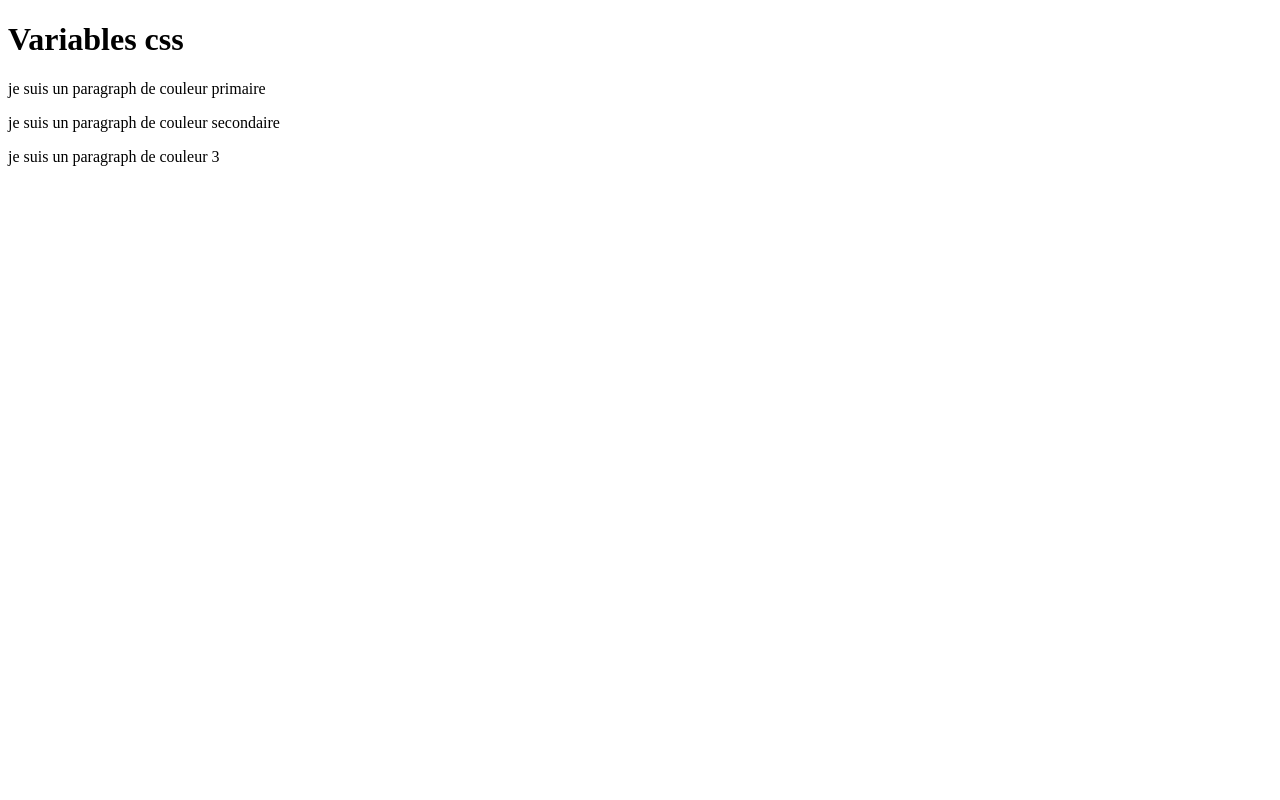
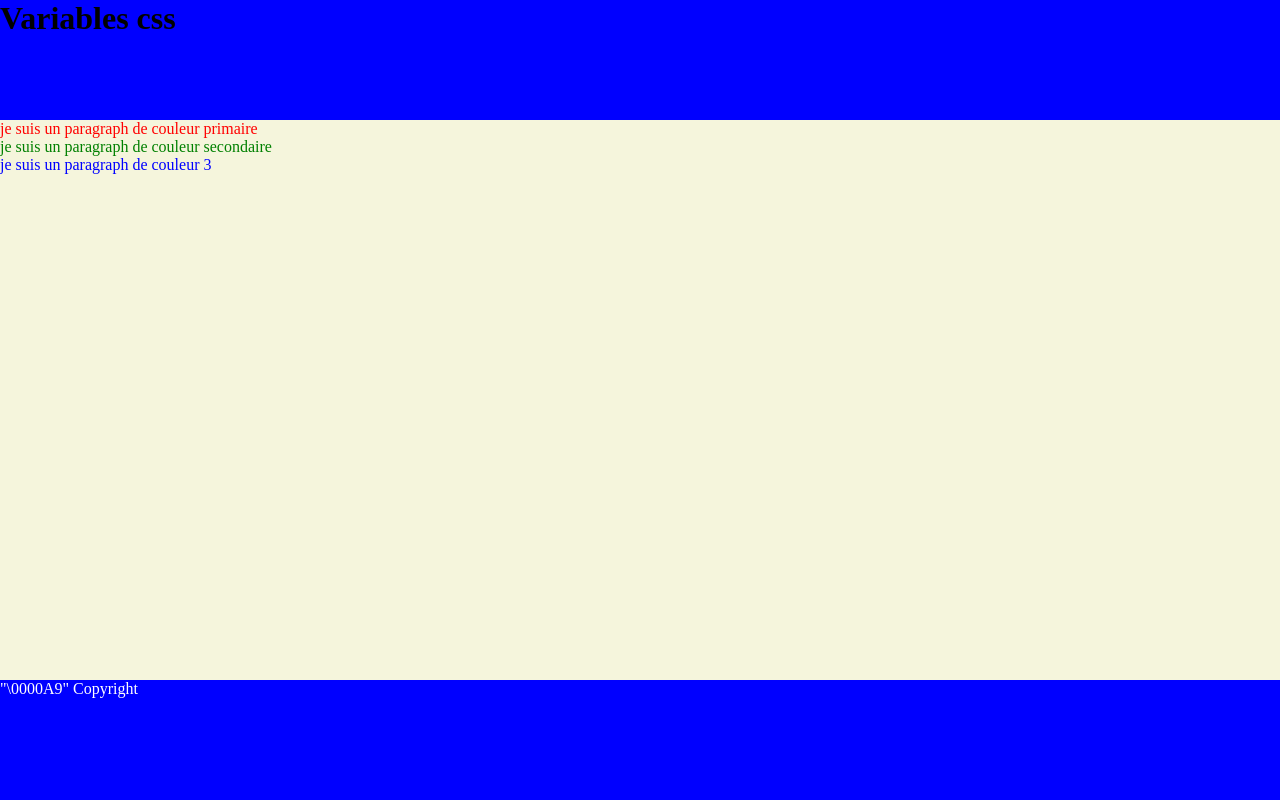
Before and after one commit to gmourozf/front, a plain HTML site: page cssavance/variables.html in a window 1280 px wide. Drawn offline with Linux system fonts and the light colour scheme.

Commit message:
css avancé utilisation de  varaibles

```diff
--- a/cssavance/css/variables.css
+++ b/cssavance/css/variables.css
@@ -0,0 +1,42 @@
+:root {
+    --couleur-primaire: red;
+    --couleur-secondaire: green;
+    --couleur-tertiaire: blue;
+}
+
+* {
+    padding: 0;
+    margin: 0;
+    box-sizing: border-box;
+}
+
+header {
+    width: 100vw;
+    height: 15vh;
+    background-color: var(--couleur-tertiaire);
+}
+
+main {
+    width: 100vw;
+    height: 70vh;
+    background-color: beige;
+}
+
+.primaire {
+    color: var(--couleur-primaire);
+}
+
+.secondaire {
+    color: var(--couleur-secondaire);
+}
+
+.tertiaire {
+    color: var(--couleur-tertiaire);
+}
+
+footer {
+    width: 100vw;
+    height: 15vh;
+    background-color: var(--couleur-tertiaire);
+    color: white;
+}
--- a/cssavance/variables.html
+++ b/cssavance/variables.html
@@ -6,6 +6,8 @@
     <meta http-equiv="X-UA-Compatible" content="IE=edge">
     <meta name="viewport" content="width=device-width, initial-scale=1.0">
     <title>Exemple root</title>
+    <link rel="stylesheet" href="./css/variables.css">
+
 </head>
 
 <body>
@@ -13,10 +15,12 @@
         <h1>Variables css</h1>
     </header>
     <main>
-        <p>je suis un paragraph de couleur primaire </p>
-        <p>je suis un paragraph de couleur secondaire </p>
-        <p>je suis un paragraph de couleur 3 </p>
+        <p class="primaire">je suis un paragraph de couleur primaire </p>
+        <p class="secondaire">je suis un paragraph de couleur secondaire </p>
+        <p class="tertiaire">je suis un paragraph de couleur 3 </p>
     </main>
+    <footer> "\0000A9" Copyright</footer>
+
 </body>
 
 </html>
```
